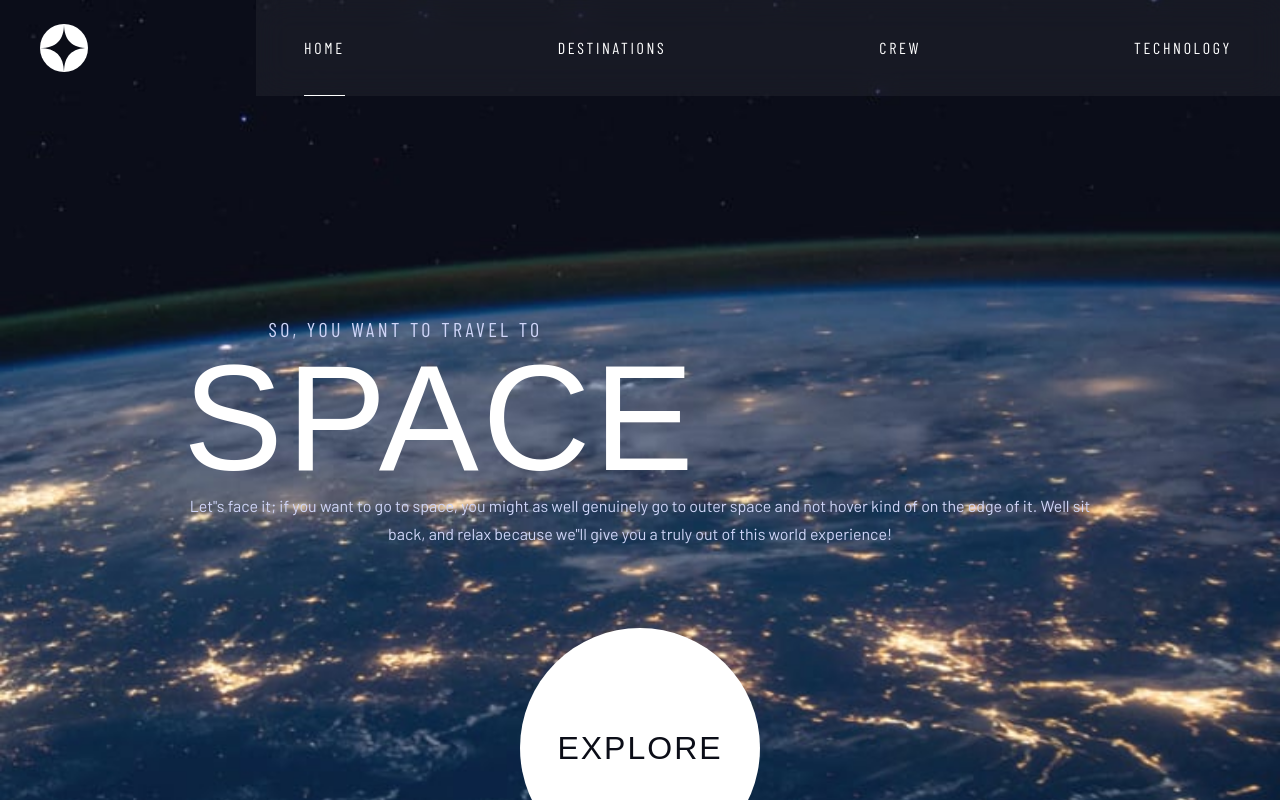
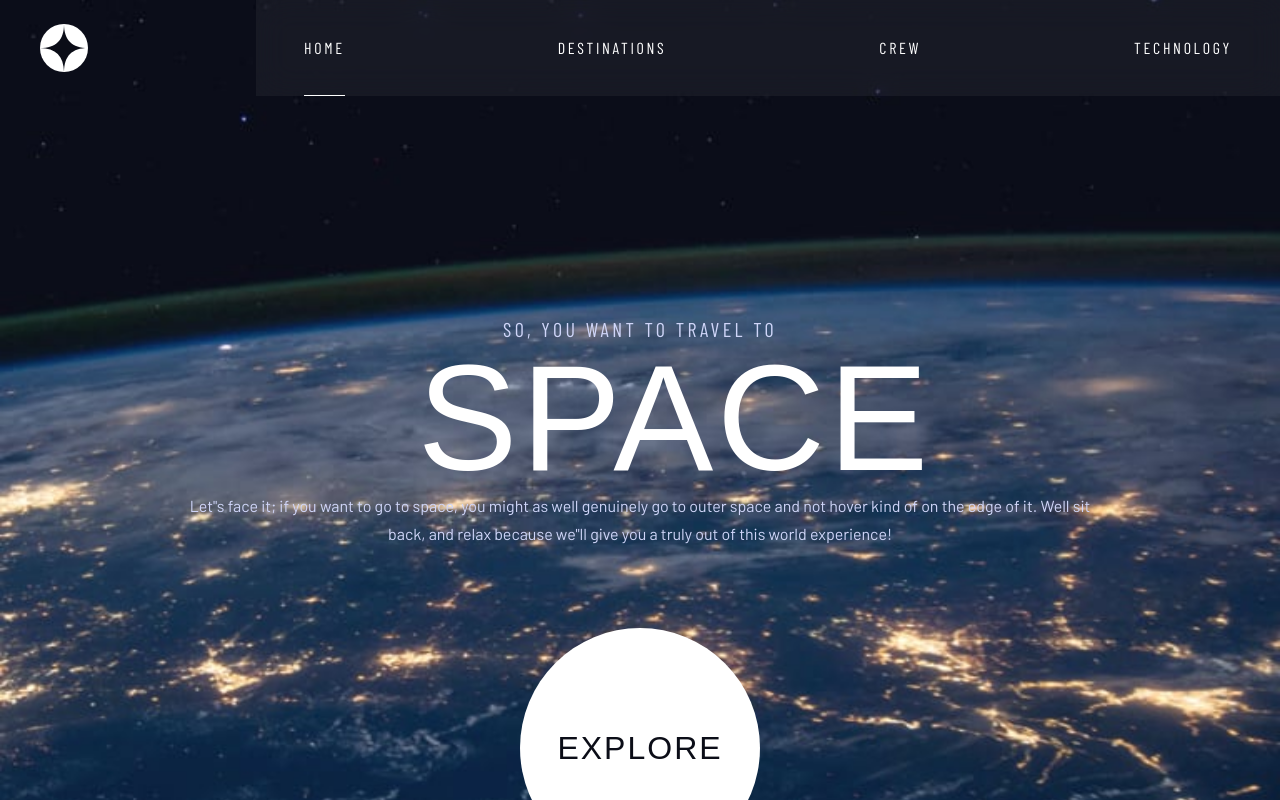
Before and after one commit to Xaxnxdxrxexax/space_tourism_website, a Next.js app: page / in a window 1280 px wide. Shown: the top 800 px of the page. Built offline with nearby package versions, Linux system fonts and the light colour scheme; a web font is replaced by a local one.

Commit message:
fixed text center

```diff
--- a/src/app/page.tsx
+++ b/src/app/page.tsx
@@ -8,7 +8,7 @@ export default function HomePage() {
     >
       <article className="my-12 grid grid-cols-1 place-items-center gap-y-20 px-6 text-center md:mb-[5.625rem] md:mt-[6.625rem] lg:mx-[10.3125rem] lg:mt-0 lg:h-full lg:grid-cols-2 lg:grid-rows-1 lg:px-0 lg:pb-32">
         <div className="space-y-4 md:mx-[9.9375rem] lg:place-self-end">
-          <h1 className="font-barlowCondensed text-sm font-normal uppercase tracking-[2.7px] text-Fm-light-blue md:mb-6 md:max-w-[445px] md:text-[1.25rem] md:tracking-[3.375px] lg:h-44 lg:text-left lg:text-xl">
+          <h1 className="mx-auto font-barlowCondensed text-sm font-normal uppercase tracking-[2.7px] text-Fm-light-blue md:mb-6 md:max-w-[445px] md:text-[1.25rem] md:tracking-[3.375px] lg:h-44 lg:text-left lg:text-xl">
             so, you want to travel to
             <span className="mt-4 block font-bellefair text-[5rem] leading-[6.25rem] text-Fm-white md:mt-6 md:text-9xl lg:h-44 lg:text-left lg:align-middle lg:leading-none">
               space
```
